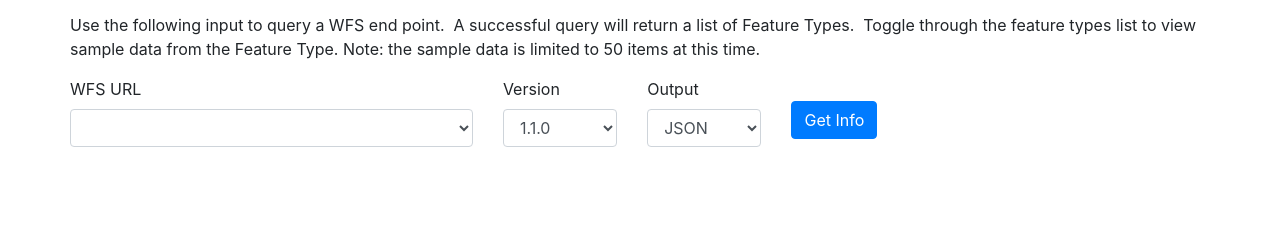
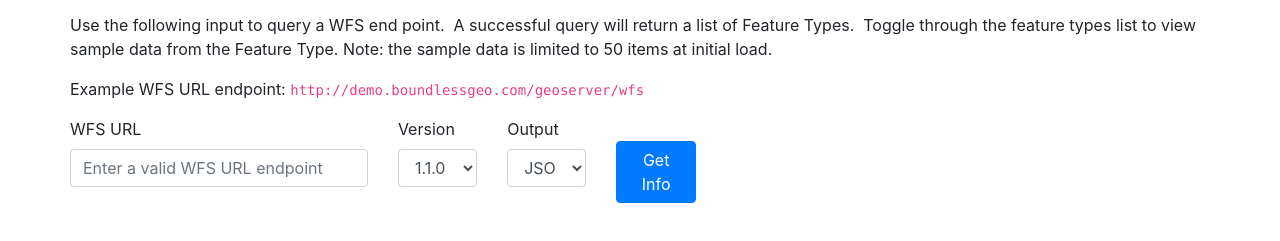
Before and after one commit to melbsurfer/wfs_service_info, a website: page index.html in a window 1280 px wide. Shown: the part 77-318 px from the top of the page. Drawn offline with nearby package versions, Linux system fonts and the light colour scheme; some packages are replaced by stand-ins of ours; a script that the page names is missing.

```diff
--- a/wfs.html
+++ b/index.html
@@ -25,14 +25,16 @@
 	<div ng-controller="WfsController" class="container">
 		<div class="row">
 			<h1 class="alert alert-success">WFS Service Info</h1>
-			<p>Use the following input to query a WFS end point.  &nbsp;A successful query will return a list of Feature Types.  &nbsp;Toggle through the feature types list to view sample data from the Feature Type.  Note: the sample data is limited to 50 items at this time.</p>
+			<p>Use the following input to query a WFS end point.  &nbsp;A successful query will return a list of Feature
+			Types.  &nbsp;Toggle through the feature types list to view sample data from the Feature Type.  Note: the
+			sample data is limited to 50 items at initial load.</p> <p>Example WFS URL endpoint: <code>http://demo.boundlessgeo.com/geoserver/wfs</code></p>
 			<form>
 				<div class="row">
 					<div class="col-md-6">
 						<div class="form-group">
 							<label for="endPoint">WFS URL</label>
-							<!--<input id="endPoint" type="text" class="form-control" ng-model="endPoint">-->
-                            <select id="endPoint" class="form-control" ng-model="endPoint">
+							<input id="endPoint" type="text" class="form-control" ng-model="endPoint" placeholder="Enter a valid WFS URL endpoint">
+                            <!-- <select id="endPoint" class="form-control" ng-model="endPoint">
                                 <option>http://demo.boundlessgeo.com/geoserver/wfs</option>
                                 <option>http://omar.ossim.org/omar/wfs</option>
                                 <option>http://localhost:8080/geoserver/wfs</option>
@@ -42,7 +44,7 @@
                                 <option>http://localhost:8080/omar/wfs</option>
                                 <option>http://localhost:7272/wfs</option>
                                 <option>http://10.0.10.183/geoserver/wfs</option>
-                                <option>http://10.0.10.183:9999/wfs</option>
+                                <option>http://10.0.10.183:9999/wfs</option> -->
                             </select>
 						</div>
 					</div>
--- a/package.json
+++ b/package.json
@@ -17,6 +17,7 @@
     "angular-spinner": "^0.8.0",
     "angular-ui-router": "^0.2.15",
     "bootswatch": "^3.3.6",
+    "http-server": "^0.8.5",
     "jquery": "^2.1.4",
     "spin.js": "^2.3.2"
   }
```
Also changed, not shown: 1 other file.
